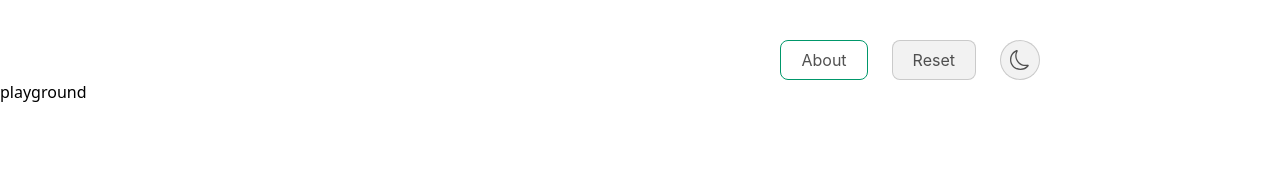
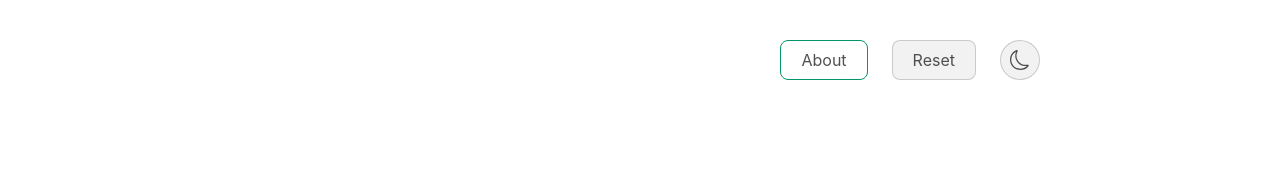
Before and after one commit to erffon/xo-game, a Next.js app: page /playground in a window 1280 px wide. Shown: the top 170 px of the page. Built offline with nearby package versions, Linux system fonts and the light colour scheme.

Commit message:
seprated native classes for container

```diff
--- a/components/Ui/Container.tsx
+++ b/components/Ui/Container.tsx
@@ -1,8 +1,16 @@
 import React, { ReactNode } from "react";
 
-const Container = ({ children }: { children: ReactNode }) => {
+const Container = ({
+  children,
+  className,
+}: {
+  children: ReactNode;
+  className: string;
+}): JSX.Element => {
   return (
-    <div className="flex flex-col gap-5 justify-center items-center bg-secondary-light border border-borders rounded-2xl py-12 px-10 w-2/5 backdrop-blur-sm">
+    <div
+      className={`bg-secondary-light border border-borders rounded-2xl  backdrop-blur-sm ${className}`}
+    >
       {children}
     </div>
   );
--- a/pages/index.tsx
+++ b/pages/index.tsx
@@ -23,7 +23,7 @@ export default function Home() {
       </Head>
       <Navbar isHome={true} />
       <main className="flex h-4/6 justify-center items-center">
-        <Container>
+        <Container className="flex flex-col gap-5 py-12 px-10 w-2/5 justify-center items-center">
           <div className="flex gap-3">
             <img
               src="./images/waving-hand-emoji.png"
--- a/pages/playground/index.tsx
+++ b/pages/playground/index.tsx
@@ -4,7 +4,7 @@ const Playground = () => {
   return (
     <>
       <Navbar />
-      <p>playground</p>
+      <div></div>
     </>
   );
 };
```
